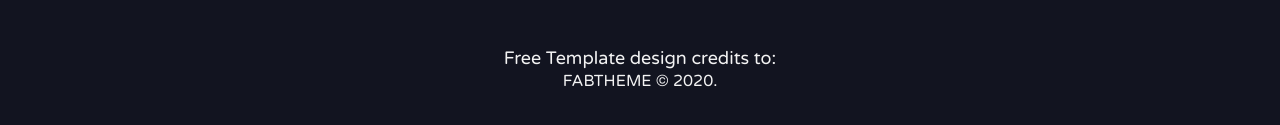
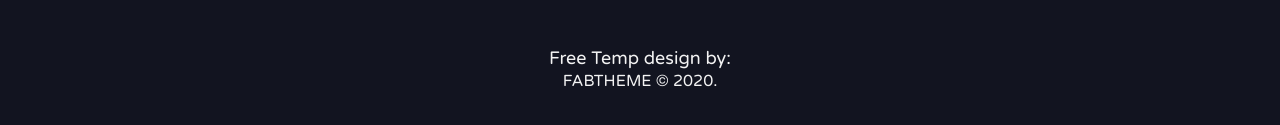
Before and after one commit to KartikParmar07/ProfessionalSite, a plain HTML site: page index.html in a window 1280 px wide. Shown: the part 6494-6619 px from the top of the page. Drawn offline with nearby package versions, Linux system fonts and the light colour scheme.

Commit message:
Update index.html

```diff
--- a/index.html
+++ b/index.html
@@ -391,7 +391,7 @@
 						<a href="https://github.com/KartikParmar07" class="fabtheme-link-2"><i class="fab fa-github fa-lg"></i></a>
 					</div>
 <div class="col-12 text-center pt-3 pt-sm-4 pt-md-4 pt-lg-5 pt-xl-5">
-	                                        <h7>Free Template design credits to:</h7>
+	                                        <h7>Free Temp design by:</h7>
 						<h6>FABTHEME © 2020.</h6>
 					</div>
 				</div>
```
